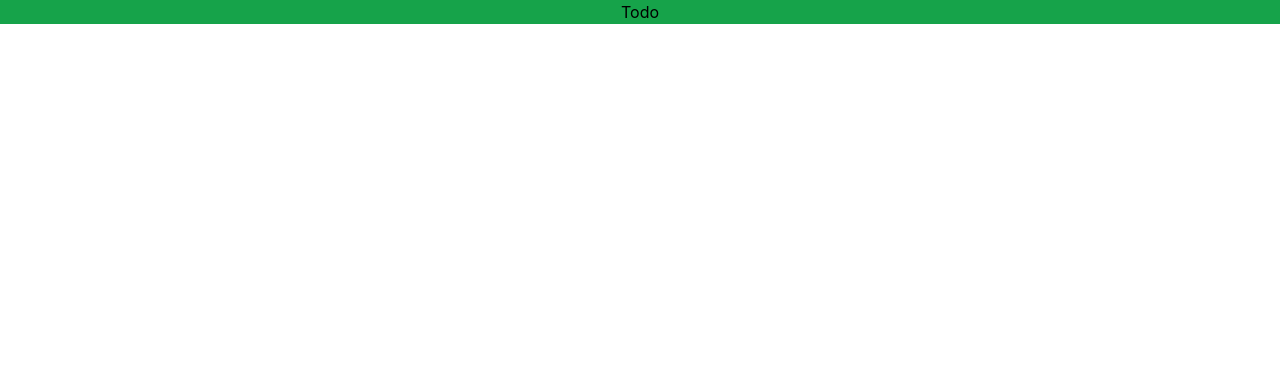
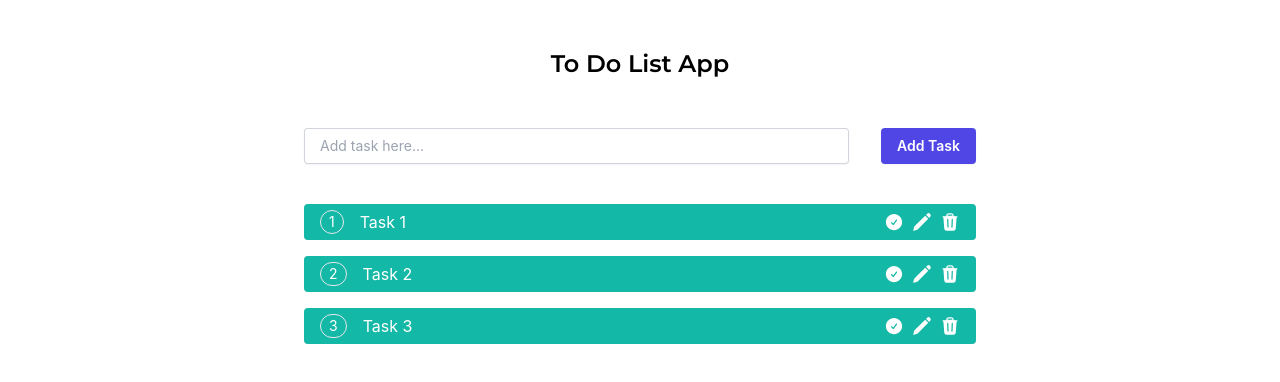
Before and after one commit to KareemZuwa/todo, a React (Create React App) app: page / in a window 1280 px wide. Shown: the top 382 px of the page. Built offline with nearby package versions, Linux system fonts and the light colour scheme.

Commit message:
adding heroicons and css logic

```diff
--- a/package.json
+++ b/package.json
@@ -3,6 +3,7 @@
   "version": "0.1.0",
   "private": true,
   "dependencies": {
+    "@heroicons/react": "^2.0.18",
     "@testing-library/jest-dom": "^5.17.0",
     "@testing-library/react": "^13.4.0",
     "@testing-library/user-event": "^13.5.0",
--- a/public/index.html
+++ b/public/index.html
@@ -24,6 +24,9 @@
       work correctly both with client-side routing and a non-root public URL.
       Learn how to configure a non-root public URL by running `npm run build`.
     -->
+    <link rel="preconnect" href="https://fonts.googleapis.com">
+    <link rel="preconnect" href="https://fonts.gstatic.com" crossorigin>
+    <link href="https://fonts.googleapis.com/css2?family=Montserrat:wght@300;400;500;600;700&display=swap" rel="stylesheet">
     <title>Todo</title>
   </head>
   <body>
--- a/src/App.tsx
+++ b/src/App.tsx
@@ -1,9 +1,69 @@
-import React from 'react'
+import React, { useState } from "react";
+import { InputField } from "./components/InputField";
+import { Button } from "./components/Button";
+import { TaskItem } from "./components/TaskItem";
+
+export interface ToDos {
+  id: number;
+  title: string;
+  status: boolean;
+}
 
 export const App = () => {
+  const todoTaskArray = [
+    { id: 1, title: "Task 1", status: false },
+    { id: 2, title: "Task 2", status: false },
+    { id: 3, title: "Task 3", status: false },
+  ];
+  // Tasks (Todo list) State
+  const [toDos, setToDos] = useState<ToDos[]>(todoTaskArray);
+
+  console.log(toDos.length);
+
+  // Temp State
+  const [newTask, setNewTask] = useState("");
+  const [updateData, setUpdateData] = useState("");
+
+  // Add task
+  const addTask = () => {};
+
+  // Delete task
+  const deleteTask = (id: number) => {};
+
+  // Mark task as done
+  const markTaskAsDone = (id: number) => {};
+
+  // Change task
+  const changeTask = (e: EventListener) => {};
+
+  // Cancel Update
+  const cancelUpdate = () => {};
+
+  // Update task
+  const updateTask = () => {};
+
   return (
-    <div className="h-full flex flex-col items-center bg-green-600">
-      <div>Todo</div>
+    <div className="h-full flex flex-col items-center">
+      <header className="m-12">
+        <div className="text-2xl font-custom font-semibold">To Do List App</div>
+      </header>
+      <main className="h-full w-full max-w-2xl space-y-8">
+        <section className="flex w-full justify-between space-x-8">
+          <InputField />
+          <Button />
+        </section>
+        <section>
+          {toDos.length === 0 ? (
+            <div className="flex justify-center">No Tasks...</div>
+          ) : (
+            toDos.map((todo) => (
+              <div key={todo.id} className="py-2">
+                <TaskItem todo={todo} />
+              </div>
+            ))
+          )}
+        </section>
+      </main>
     </div>
-  )
-}
+  );
+};
--- /dev/null
+++ b/src/components/Button.tsx
@@ -0,0 +1,14 @@
+import React from "react";
+
+export const Button = () => {
+  return (
+    <>
+      <button
+        type="button"
+        className="rounded bg-indigo-600 px-4 py-1 text-sm font-semibold text-white shadow-sm hover:bg-indigo-500 focus-visible:outline focus-visible:outline-2 focus-visible:outline-offset-2 focus-visible:outline-indigo-600 whitespace-nowrap"
+      >
+        Add Task
+      </button>
+    </>
+  );
+};
--- /dev/null
+++ b/src/components/InputField.tsx
@@ -0,0 +1,18 @@
+import React from "react";
+
+export const InputField = () => {
+  return (
+    <div className="w-full">
+      <label htmlFor="text" className="sr-only">
+        Email
+      </label>
+      <input
+        type="text"
+        name="text"
+        id="text"
+        className="pl-4 block w-full rounded border-0 py-1.5 text-gray-900 shadow-sm ring-1 ring-inset ring-gray-300 placeholder:text-gray-400 focus:ring-2 focus:ring-inset focus:ring-indigo-600 sm:text-sm sm:leading-6"
+        placeholder="Add task here..."
+      />
+    </div>
+  );
+};
--- /dev/null
+++ b/src/components/TaskItem.tsx
@@ -0,0 +1,27 @@
+import React from "react";
+import { ToDos } from "../App";
+import {
+  CheckCircleIcon,
+  PencilIcon,
+  TrashIcon,
+} from "@heroicons/react/24/solid";
+
+interface TaskItemProps {
+  todo: ToDos;
+}
+
+export const TaskItem = ({ todo }: TaskItemProps) => {
+  return (
+    <div className="flex justify-between bg-teal-500 py-1.5 rounded px-4 text-white">
+      <div className="flex space-x-4">
+        <div className="rounded-full border px-2 text-sm flex items-center">{todo.id}</div>
+        <div>{todo.title}</div>
+      </div>
+      <div className="flex space-x-2">
+        <CheckCircleIcon className="w-5" />
+        <PencilIcon className="w-5" />
+        <TrashIcon className="w-5" />
+      </div>
+    </div>
+  );
+};
--- a/tailwind.config.js
+++ b/tailwind.config.js
@@ -4,7 +4,11 @@ module.exports = {
     "./src/**/*.{js,jsx,ts,tsx}",
   ],
   theme: {
-    extend: {},
+    extend: {
+      fontFamily: {
+        custom: ['Montserrat', 'sans-serif']
+      },
+    },
   },
   plugins: [],
 }
```
Also changed, not shown: 1 other file (tests, documents, lock files or other folders).
